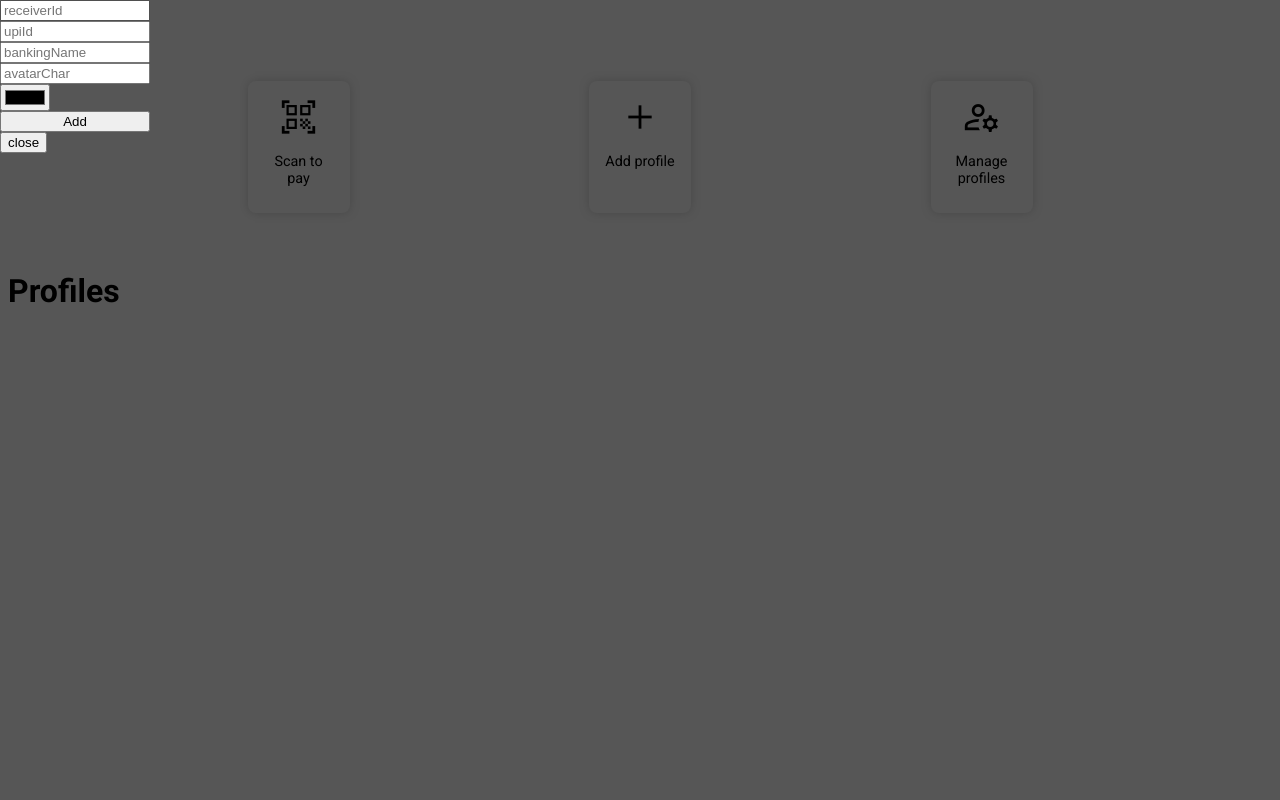
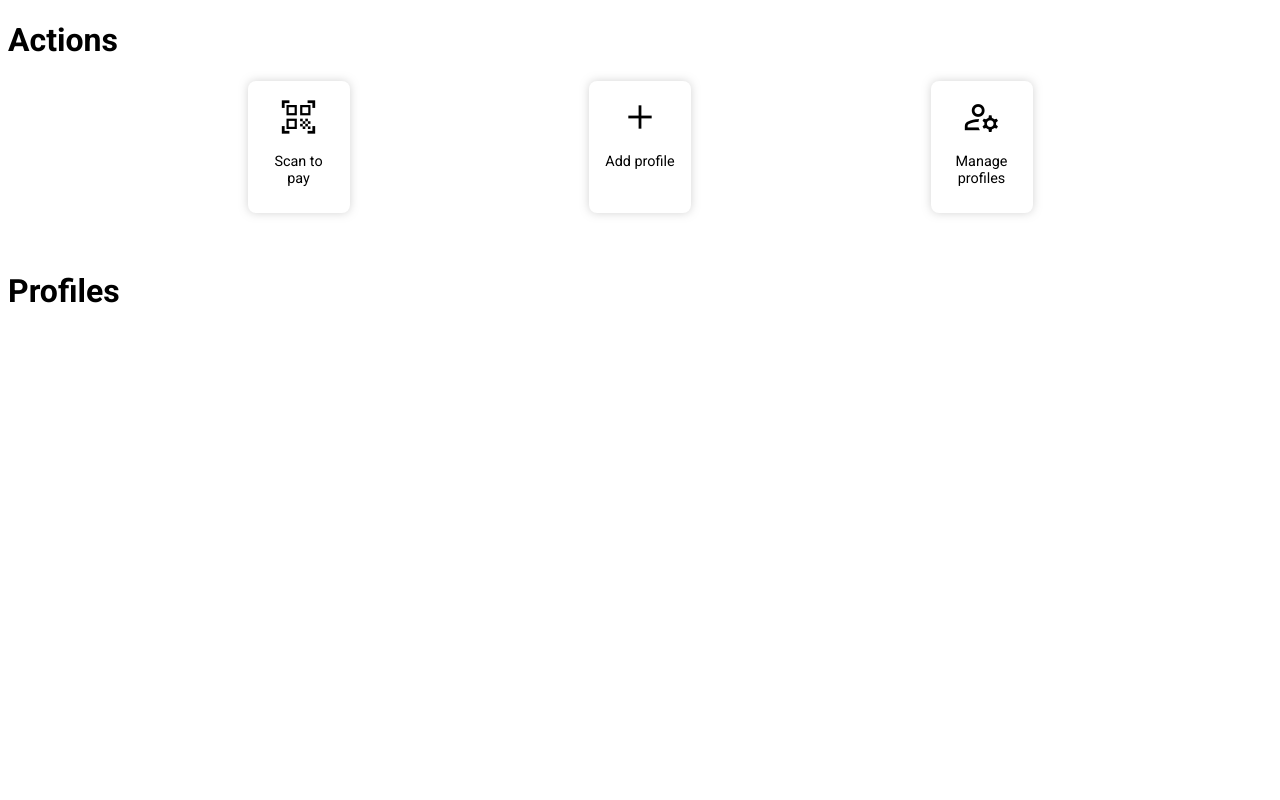
Before and after one commit to BlitzJB/malicious-gpay, a Flask app: page / in a window 1280 px wide. Run offline with Flask 2, Linux system fonts and the light colour scheme.

Commit message:
minor fixes

```diff
--- a/templates/home.html
+++ b/templates/home.html
@@ -11,6 +11,9 @@
 
         body {
             font-family: 'Roboto', sans-serif;
+            -webkit-user-select: none; /* Safari */
+            -ms-user-select: none; /* IE 10 and IE 11 */
+            user-select: none; /* Standard syntax */
         }
 
         .actions {
@@ -100,7 +103,7 @@
     </style>
 </head>
 <body>
-    <div class="add_modal add_modal_visible">
+    <div class="add_modal">
         <form class="add_modal_form">
             <input type="text" placeholder="receiverId" name="receiverId" id="receiverId">
             <input type="text" name="upiId" id="upiId" placeholder="upiId">
```
